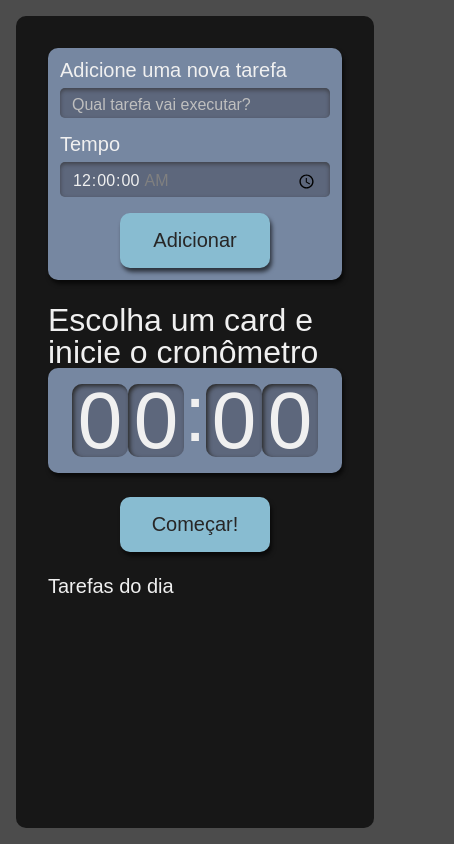
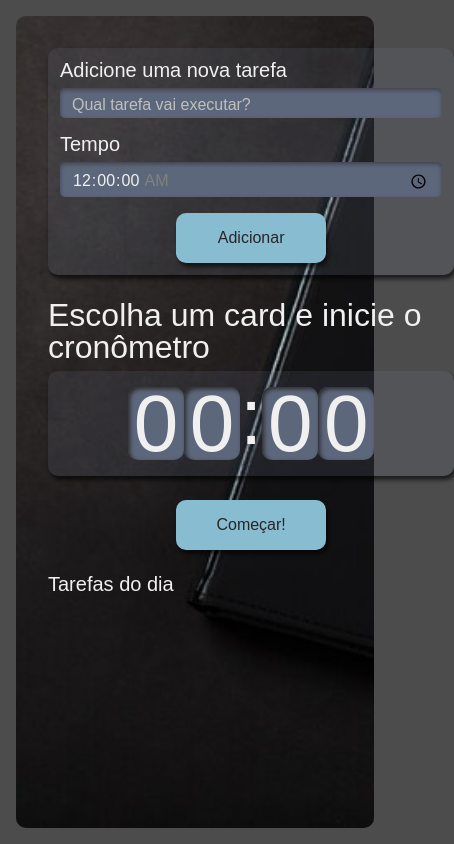
Before and after one commit to JennyLamego2022/task-time-control, a React (Vite) app: page / in a window 390 px wide. Shown: the whole page, 454 px wide, since content can reach past the window. Built offline with nearby package versions, Linux system fonts and the light colour scheme.

Commit message:
style: ajuste bg e breakpoint

```diff
--- a/src/components/Button/button.module.scss
+++ b/src/components/Button/button.module.scss
@@ -5,9 +5,10 @@
     box-shadow: 2px 4px 4px #0000009F;
     color: #272626;
     cursor: pointer;
-    font-size: 1.25rem;
+    font-size: 1rem;
     padding: 16px;
     width: 150px;
+
 
     &:active {
       background-color: #7CA6B7;
@@ -20,6 +21,6 @@
       grid-column-start: span 2;
       justify-self: center;
       width: 200px;
-      font-size: 2.25rem;
+      font-size: 1.25rem;
     }
   }
--- a/src/components/Form/form.module.scss
+++ b/src/components/Form/form.module.scss
@@ -2,10 +2,12 @@
     display:flex;
     flex-direction: column;
     grid-area: nova-tarefa;
-    background-color: #7687A1;
+    background-color: #7687a122;
+
     border-radius: 10px;
     box-shadow: 2px 4px 4px #0000009F;
     padding: 12px;
+
 
     .inputContainer {
       display: flex;
@@ -43,9 +45,11 @@
 
       .inputContainer {
         width: calc(60% - 12px);
+        width: 100%;
+
 
         &:last-of-type {
-          width: 40%;
+          width: 100%;
         }
 
         label {
--- a/src/components/Stopwatch/Clock/clock.module.scss
+++ b/src/components/Stopwatch/Clock/clock.module.scss
@@ -9,7 +9,7 @@
     align-items: center;
     justify-content: center;
 
-    @media screen and (min-width:1280px) {
+    @media screen and (min-width:1024px) {
       height: 10.8rem;
       width: 9rem;
     }
@@ -18,9 +18,11 @@
   .relogioDivisao {
     height: 4.2rem;
     display: flex;
-    align-items: flex-end;
+    align-items: end;
+    justify-content: center;
 
-    @media screen and (min-width:1280px) {
+    @media screen and (min-width:1024px) {
       height: 12.6rem;
+      width: 100%;
     }
   }
--- a/src/components/Stopwatch/stopwatch.module.scss
+++ b/src/components/Stopwatch/stopwatch.module.scss
@@ -6,7 +6,7 @@
 
     .relogioWrapper {
       align-items: center;
-      background-color: #7687A1;
+      background-color: #7687a122;
       border-radius: 10px;
       box-shadow: 2px 4px 4px #0000009F;
       box-sizing: border-box;
@@ -14,12 +14,13 @@
       font-size: 5rem;
       justify-content: center;
       margin-bottom: 24px;
-      padding: 16px 12px;
+      padding: 16px 80px;
       width: 100%;
     }
 
     .titulo {
       font-size: 2rem;
+      padding-bottom: 0.5rem;
     }
 
     button {
@@ -28,7 +29,7 @@
       box-shadow: 2px 4px 4px #0000009F;
       color: #272626;
       cursor: pointer;
-      font-size: 1.25rem;
+      font-size: 1rem;
       padding: 16px;
       width: 150px;
 
@@ -39,10 +40,10 @@
       }
     }
 
-    @media screen and (min-width:1280px) {
+    @media screen and (min-width:1024px) {
 
       .relogioWrapper{
-        font-size: 15rem;
+        font-size: 14rem;
       }
 
       p {
@@ -53,7 +54,7 @@
         grid-column-start: span 2;
         justify-self: center;
         width: 200px;
-        font-size: 2.25rem;
+        font-size: 1.25rem;
       }
     }
   }
--- a/src/pages/App.module.scss
+++ b/src/pages/App.module.scss
@@ -13,18 +13,23 @@
     padding: 32px;
     box-sizing: border-box;
     border-radius: 10px;
-    background-color: #171717;
+    // background-color: #171717;
+    background-image: url(../assets/img/bg-note-black.jpg);
+    background-repeat: no-repeat;
+    background-size: cover;
 
-    @media screen and (min-width:1280px)  {
+    @media screen and (min-width:1024px)  {
+
       grid-template-areas:
       "nova-tarefa tarefas"
       "cronometro tarefas"
       ;
       column-gap: 64px;
       grid-template-rows: min-content min-content;
-      grid-template-columns: 750px 300px;
+      grid-template-columns: 70% 30%;
       justify-content: center;
       align-content: center;
       padding: 64px;
+
     }
   }
```
Also changed, not shown: src/assets/img/bg-note-black.jpg (added).
